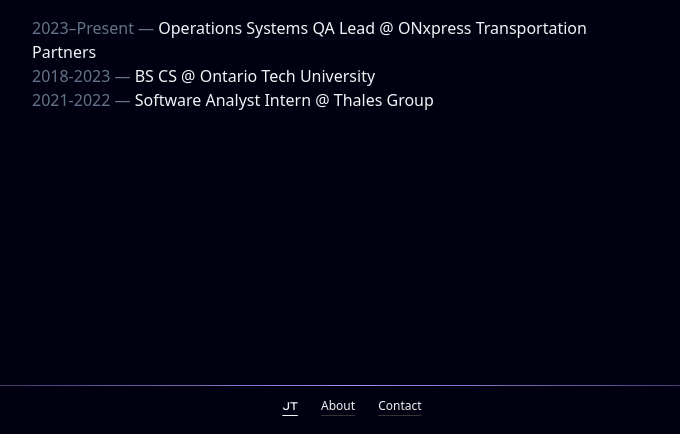
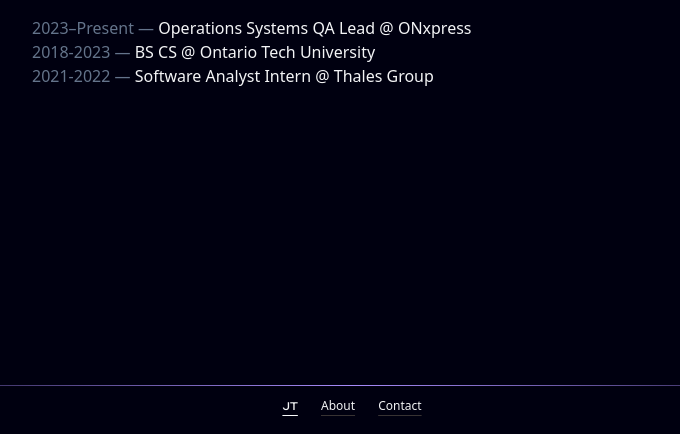
Before and after one commit to JustinT-compsci/portfolio, a website: page dist/index.html in a window 1280 px wide. Shown: the part 366-800 px from the top of the page, without its empty margins (288-968 px from the left). Drawn offline with Linux system fonts and the light colour scheme.

Commit message:
Update index.html

```diff
--- a/dist/index.html
+++ b/dist/index.html
@@ -129,7 +129,7 @@
      Operations Systems QA Lead @
       <a href="https://onxpress.com/" target="_blank">
         <span class="font-medium transition hover:text-gray-200 mr-12">
-          ONxpress Transportation Partners
+          ONxpress
         </span>
                 </a>
               </p>
```
